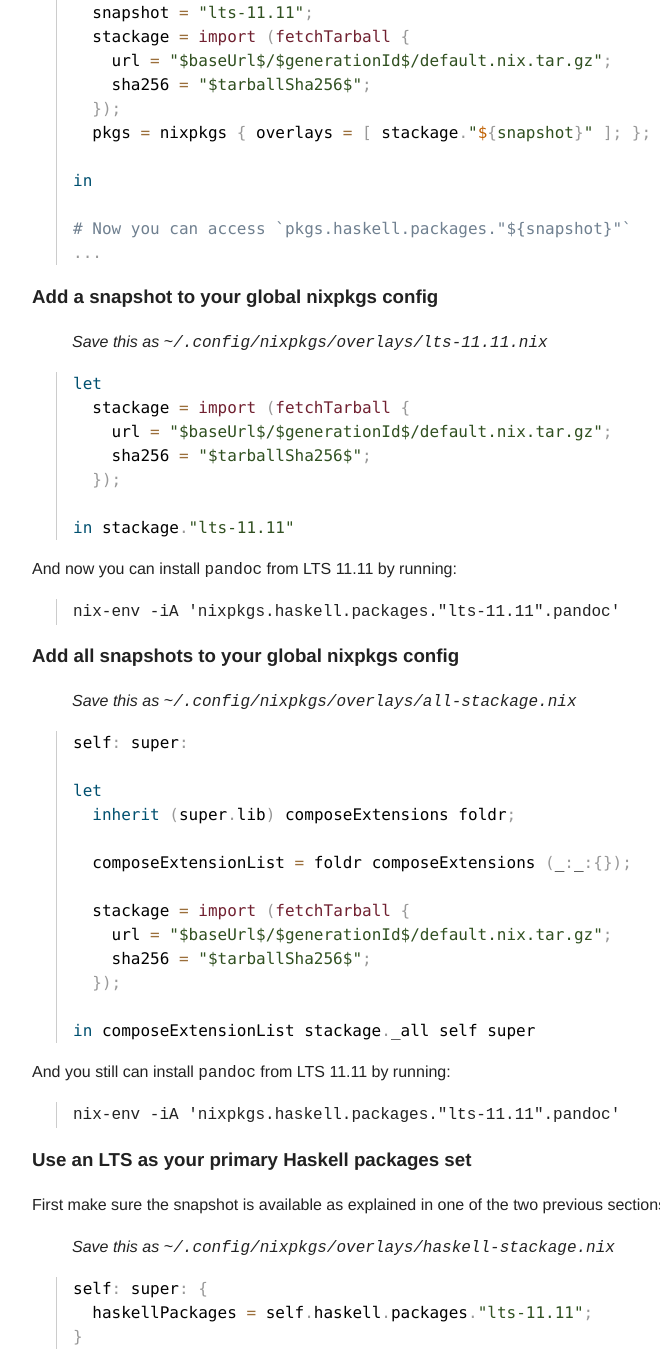
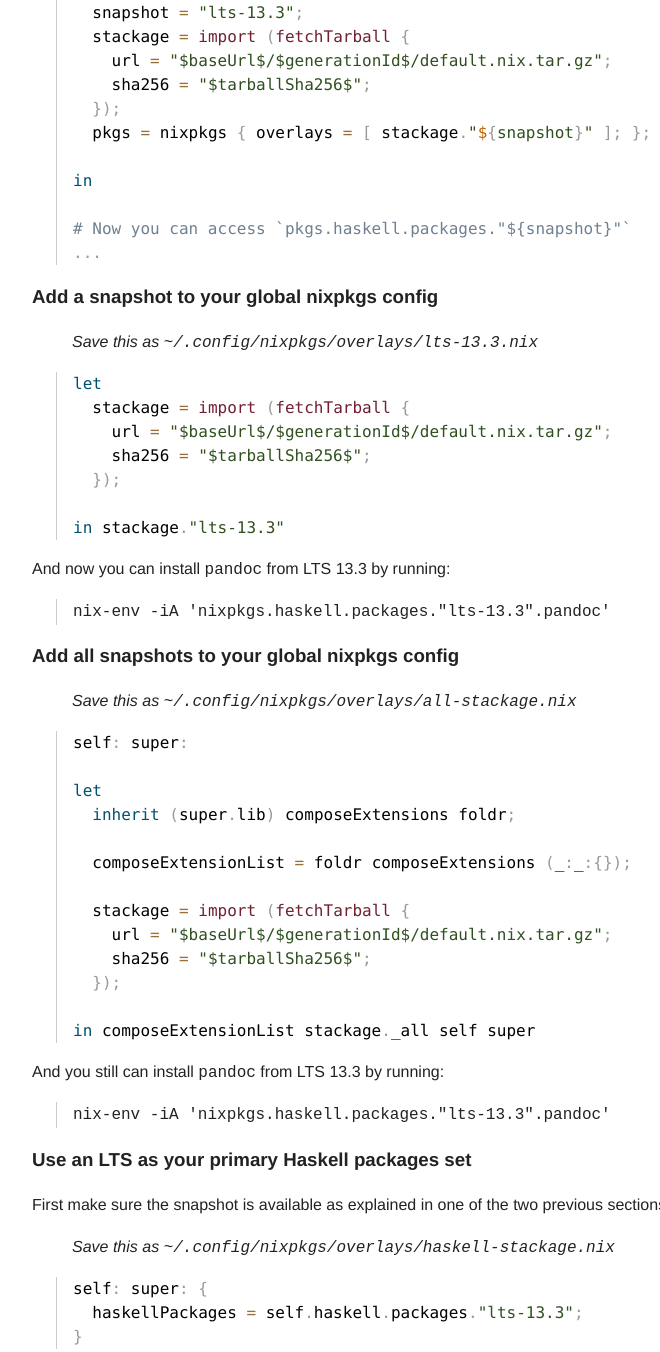
Before and after one commit to serokell/serokell-stackage, a plain HTML site: page web/index.html in a window 1280 px wide. Shown: the part 260-1612 px from the top of the page, without its empty margins (95-755 px from the left). Drawn offline with Linux system fonts and the light colour scheme.

Commit message:
Generate LTS up to 13.3

```diff
--- a/web/index.html
+++ b/web/index.html
@@ -40,7 +40,7 @@
 <pre><code class="language-nix">{ nixpkgs ? import &lt;nixpkgs&gt; }:
 
 let
-  snapshot = "lts-11.11";
+  snapshot = "lts-13.3";
   stackage = import (fetchTarball {
     url = "$baseUrl$/$generationId$/default.nix.tar.gz";
     sha256 = "$tarballSha256$";
@@ -57,20 +57,20 @@ in
                         <section>
                             <h3>Add a snapshot to your global nixpkgs config</h3>
                             <figure>
-                                <figcaption>Save this as <code>~/.config/nixpkgs/overlays/lts-11.11.nix</code></figcaption>
+                                <figcaption>Save this as <code>~/.config/nixpkgs/overlays/lts-13.3.nix</code></figcaption>
 <pre><code class="language-nix">let
   stackage = import (fetchTarball {
     url = "$baseUrl$/$generationId$/default.nix.tar.gz";
     sha256 = "$tarballSha256$";
   });
 
-in stackage."lts-11.11"
+in stackage."lts-13.3"
 </code></pre>
                             </figure>
 
-                            <p>And now you can install <code>pandoc</code> from LTS 11.11 by running:</p>
+                            <p>And now you can install <code>pandoc</code> from LTS 13.3 by running:</p>
                             <figure>
-                                <pre><code>nix-env -iA 'nixpkgs.haskell.packages."lts-11.11".pandoc'</code></pre>
+                                <pre><code>nix-env -iA 'nixpkgs.haskell.packages."lts-13.3".pandoc'</code></pre>
                             </figure>
                         </section>
                         <section>
@@ -93,9 +93,9 @@ in composeExtensionList stackage._all self super
 </code></pre>
                             </figure>
 
-                            <p>And you still can install <code>pandoc</code> from LTS 11.11 by running:</p>
+                            <p>And you still can install <code>pandoc</code> from LTS 13.3 by running:</p>
                             <figure>
-                                <pre><code>nix-env -iA 'nixpkgs.haskell.packages."lts-11.11".pandoc'</code></pre>
+                                <pre><code>nix-env -iA 'nixpkgs.haskell.packages."lts-13.3".pandoc'</code></pre>
                             </figure>
                         </section>
                         <section>
@@ -106,7 +106,7 @@ in composeExtensionList stackage._all self super
                             <figure>
                                 <figcaption>Save this as <code>~/.config/nixpkgs/overlays/haskell-stackage.nix</code></figcaption>
 <pre><code class="language-nix">self: super: {
-  haskellPackages = self.haskell.packages."lts-11.11";
+  haskellPackages = self.haskell.packages."lts-13.3";
 }
 </code></pre>
                             </figure>
```
Also changed, not shown: 1 other file.
